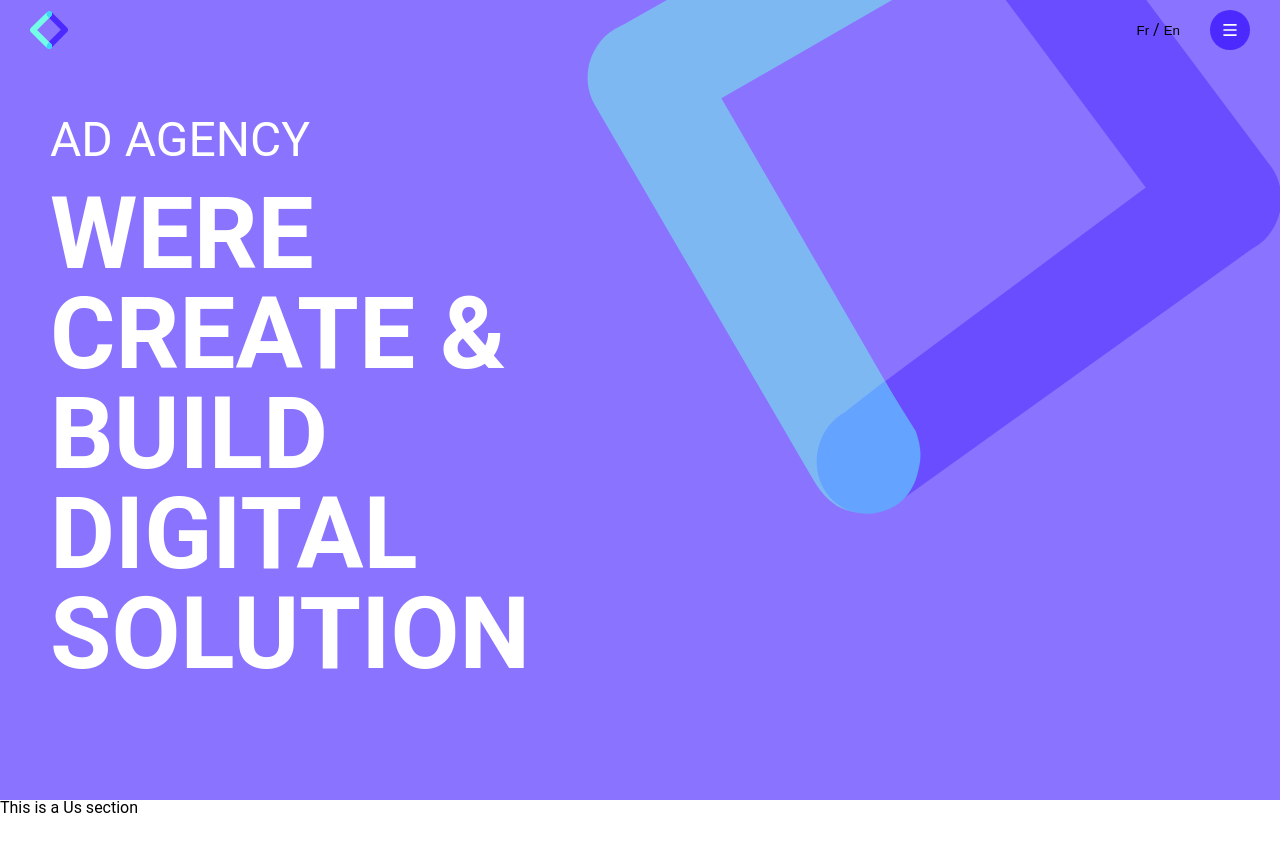
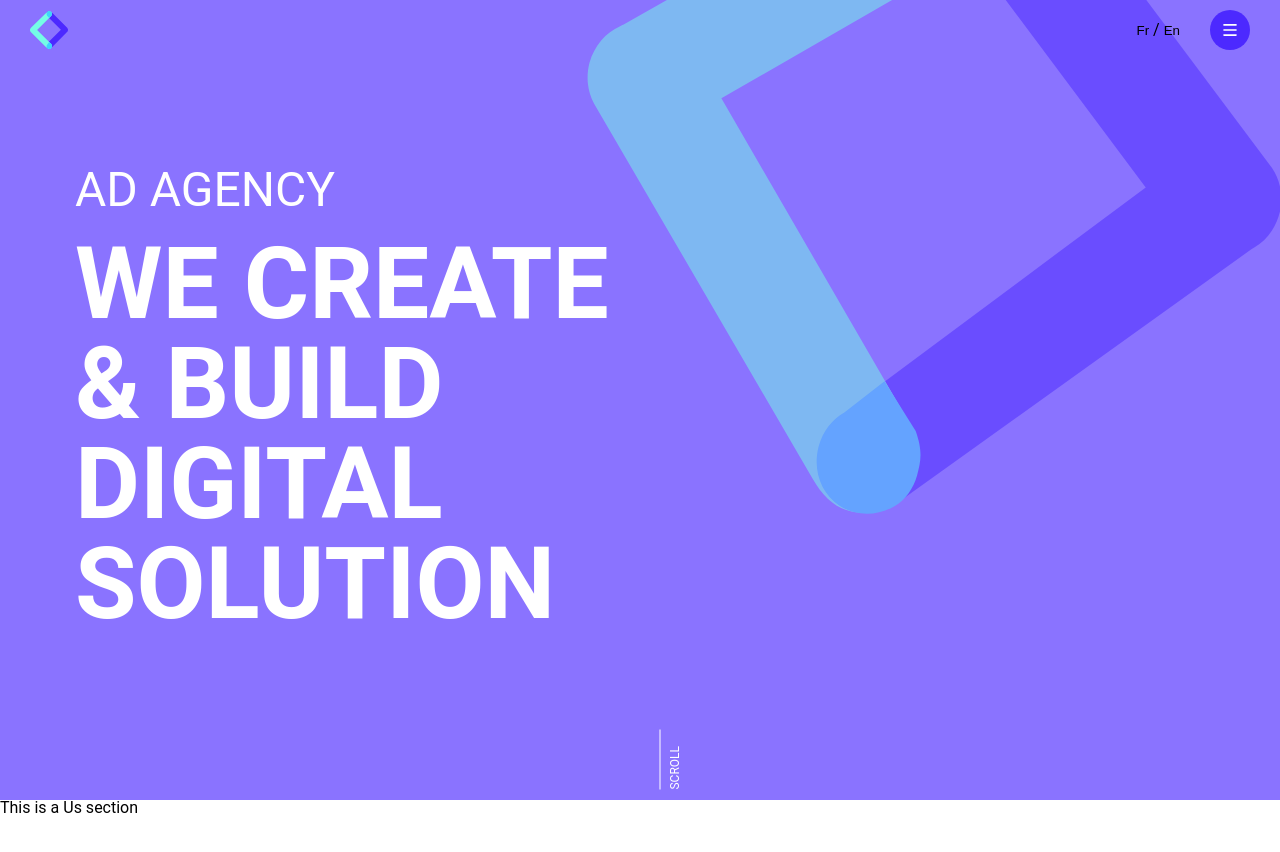
Before and after one commit to DimitriVld/Portfolio, a React (Create React App) app in the folder client-web/: page / in a window 1280 px wide. Shown: the top 852 px of the page. Built offline with nearby package versions, Linux system fonts and the light colour scheme.

Commit message:
Front | ajust first section

```diff
--- a/client-web/src/styles/molecules/HomePage/welcomeSection.scss
+++ b/client-web/src/styles/molecules/HomePage/welcomeSection.scss
@@ -28,4 +28,18 @@
         @extend %title-2;
         color: $white;
     }
+
+    .scroll{
+        position: absolute;
+        bottom: 30px;
+        left: 50%;
+        transform: translateX(-50%);
+        width: 60px;
+        padding-top: 8px;
+        border-top: solid 1px $white;
+        color: $white;
+        font-size: 12px;
+        text-transform: uppercase;
+        transform: rotate(-90deg);
+    }
 }
--- a/client-web/src/styles/sass/ui/_contents.scss
+++ b/client-web/src/styles/sass/ui/_contents.scss
@@ -9,7 +9,7 @@
 %container{
     display: initial;
     margin: auto;
-    width: calc(100% - 100px);
+    width: calc(100% - 150px);
     max-width: 1440px;
 }
 
--- a/client-web/src/views/molecules/HomePage/WelcomeSection.js
+++ b/client-web/src/views/molecules/HomePage/WelcomeSection.js
@@ -7,6 +7,7 @@ const WelcomeSection = (props) => {
                 <img className="bg-logo" src="./images/logo_x4.svg" alt="logo" />
                 <h1>{props.title}</h1>
                 <h2>{props.subTitle}</h2>
+                <p className="scroll">Scroll</p>
             </div>
         </div>
     )
--- a/client-web/src/views/pages/Home.js
+++ b/client-web/src/views/pages/Home.js
@@ -8,7 +8,7 @@ const Home = () => {
         <div className={'home-page'}>
             <WelcomeSection
                 title='Ad agency'
-                subTitle='Were create & build digital solution'
+                subTitle='We create & build digital solution'
             />
             <UsSection />
             <WorksSection />
```
